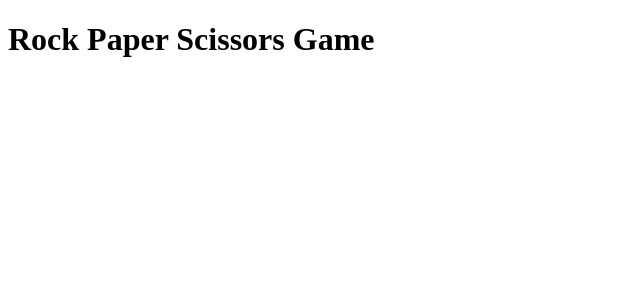
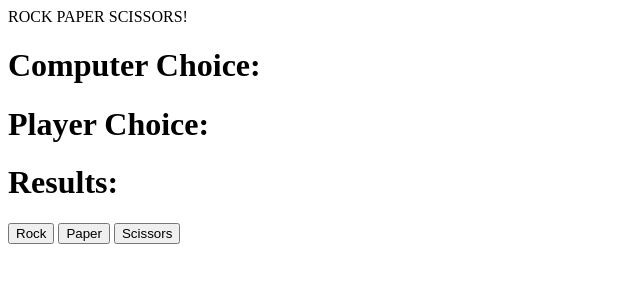
Before and after one commit to tiffany-m/rock-paper-scissors-game, a plain HTML site: page index.html in a window 1280 px wide. Shown: the whole page, without its empty margins (0-640 px from the left). Drawn offline with Linux system fonts and the light colour scheme.

Commit message:
Add html elements to get started on UI

```diff
--- a/index.html
+++ b/index.html
@@ -8,7 +8,23 @@
     <title>Rock Paper Scissors Game</title>
 </head>
 <body>
-    <h1>Rock Paper Scissors Game</h1>
+    <div class="game-board screen">
+        <div class="title">
+            <span class="rock-text">ROCK </span><span class="paper-text">PAPER </span><span class="scissors-text">SCISSORS!</span>
+        </div>
+
+        <div class="game-info">
+            <h1 class="game-text" id="computer-choice">Computer Choice: </h1>
+            <h1 class="game-text" id="player-choice">Player Choice: </h1>
+            <h1 class="game-text" id="results">Results: </h1>
+        </div>
+
+        <div class="player-options">
+            <button class="btn-choice" id="rock-choice">Rock</button>
+            <button class="btn-choice" id="paper-choice">Paper</button>
+            <button class="btn-choice" id="scissors-choice">Scissors</button>
+        </div>
+    </div>
 
     <script src="scripts.js"></script>
 </body>
```
